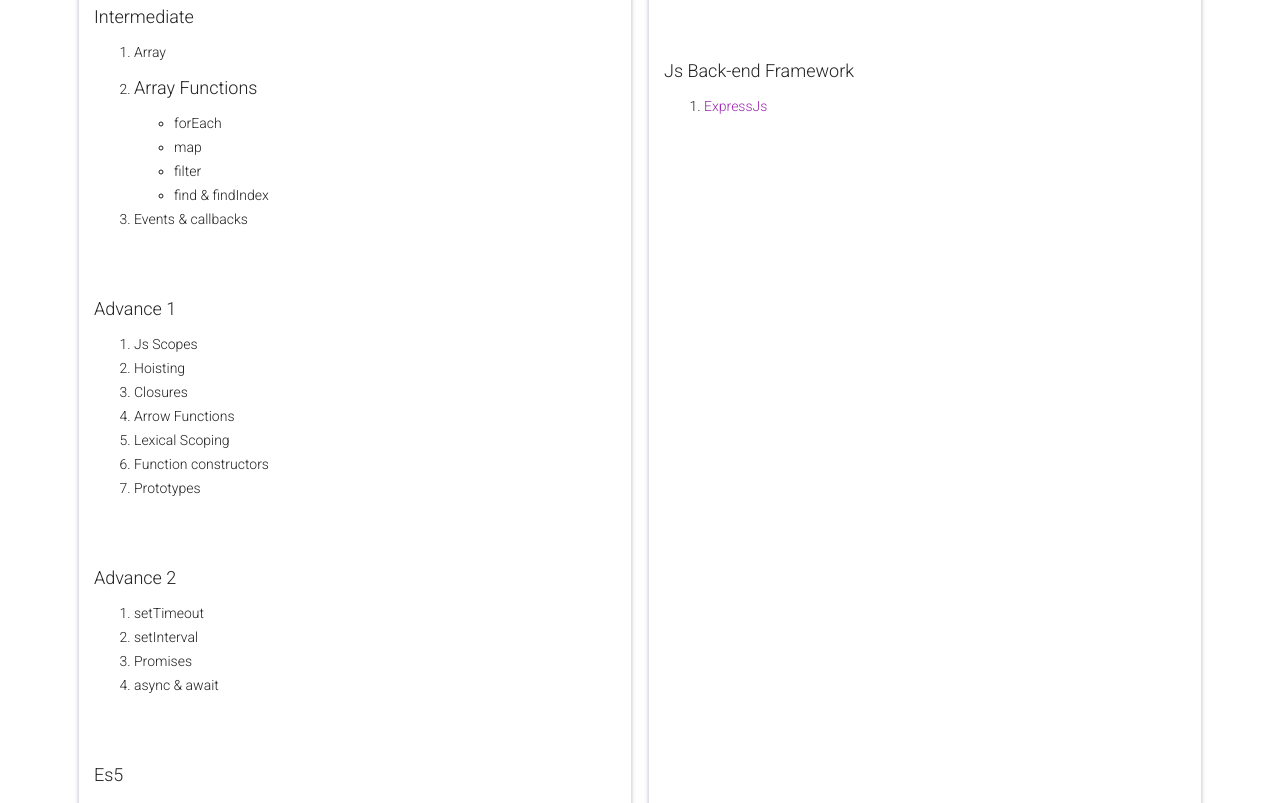
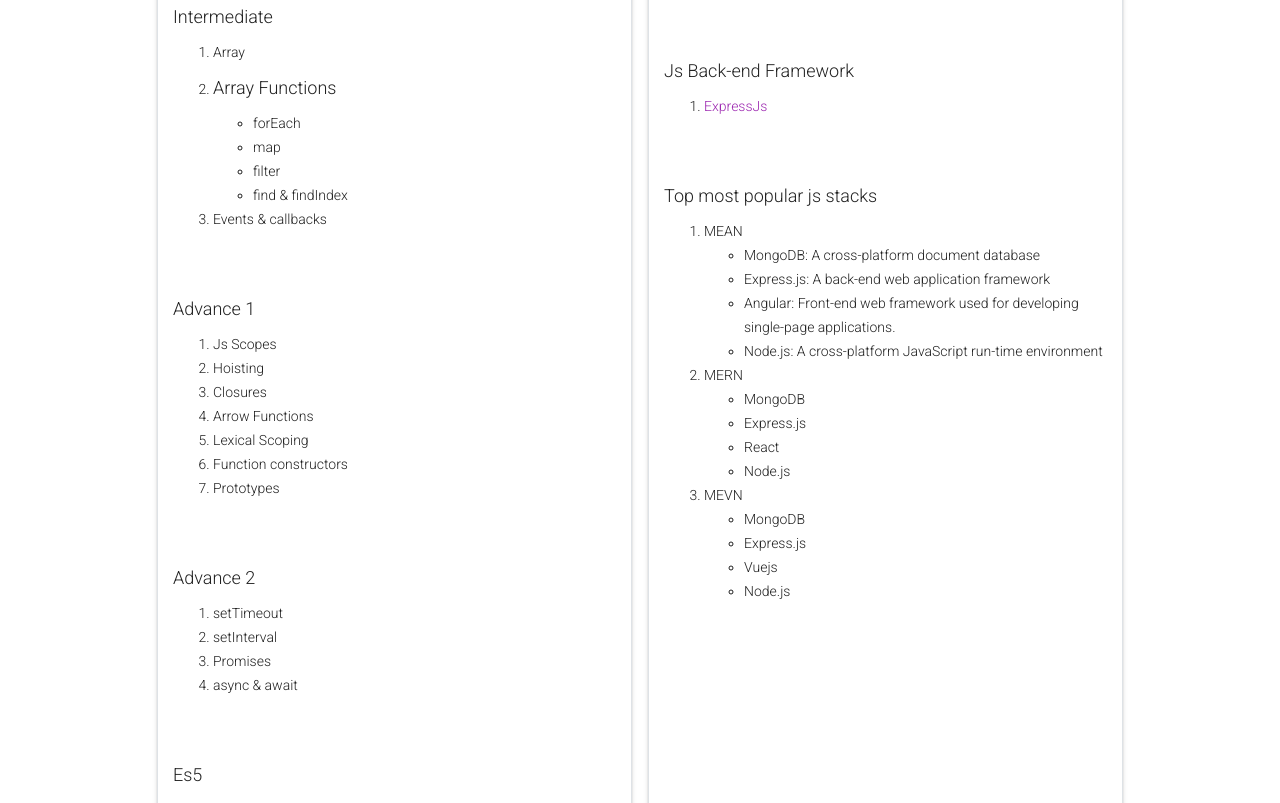
Before and after one commit to MuhammadRafay151/MyWebsite, a plain HTML site: page js.html in a window 1280 px wide. Shown: the part 462-1265 px from the top of the page. Drawn offline with Linux system fonts and the light colour scheme.

Commit message:
new content added related to to js stacks

```diff
--- a/js.html
+++ b/js.html
@@ -25,8 +25,8 @@
                 By:<a href="/index.html"> Muhammad Rafay</a>
             </div>
         </div>
-        <div class="row">
-            <div class="card col border m-2">
+        <div class="row justify-content-center">
+            <div class="card col-11 col-lg-5 border m-2">
 
                 <h4 class="mt-5">Basics</h4>
                 <ol>
@@ -96,7 +96,7 @@
                 </ol>
 
             </div>
-            <div class="card col border m-2">
+            <div class="card col-11 col-lg-5  border m-2">
                 <h4 class="mt-5">Top Js Front-End FrameWorks</h4>
                 <ol>
                     <li>
@@ -122,6 +122,36 @@
                         </a>
                     </li>
                 </ol>
+                <h4 class="mt-5">Top most popular js stacks</h4>
+                <ol>
+                    <li>
+                        MEAN
+                        <ul>
+                            <li> MongoDB: A cross-platform document database</li>
+                            <li> Express.js: A back-end web application framework </li>
+                            <li> Angular: Front-end web framework used for developing single-page applications.</li>
+                            <li> Node.js: A cross-platform JavaScript run-time environment</li>
+                        </ul>
+                    </li>
+                    <li>
+                        MERN
+                        <ul>
+                            <li> MongoDB</li>
+                            <li>Express.js</li>
+                            <li>React</li>
+                            <li>Node.js</li>
+                        </ul>
+                    </li>
+                    <li>
+                        MEVN
+                        <ul>
+                            <li> MongoDB</li>
+                            <li>Express.js</li>
+                            <li>Vuejs</li>
+                            <li>Node.js</li>
+                        </ul>
+                    </li>
+                </ol>
             </div>
         </div>
     </div>
```
Also changed, not shown: vuejs.html (+3 -3 lines).
